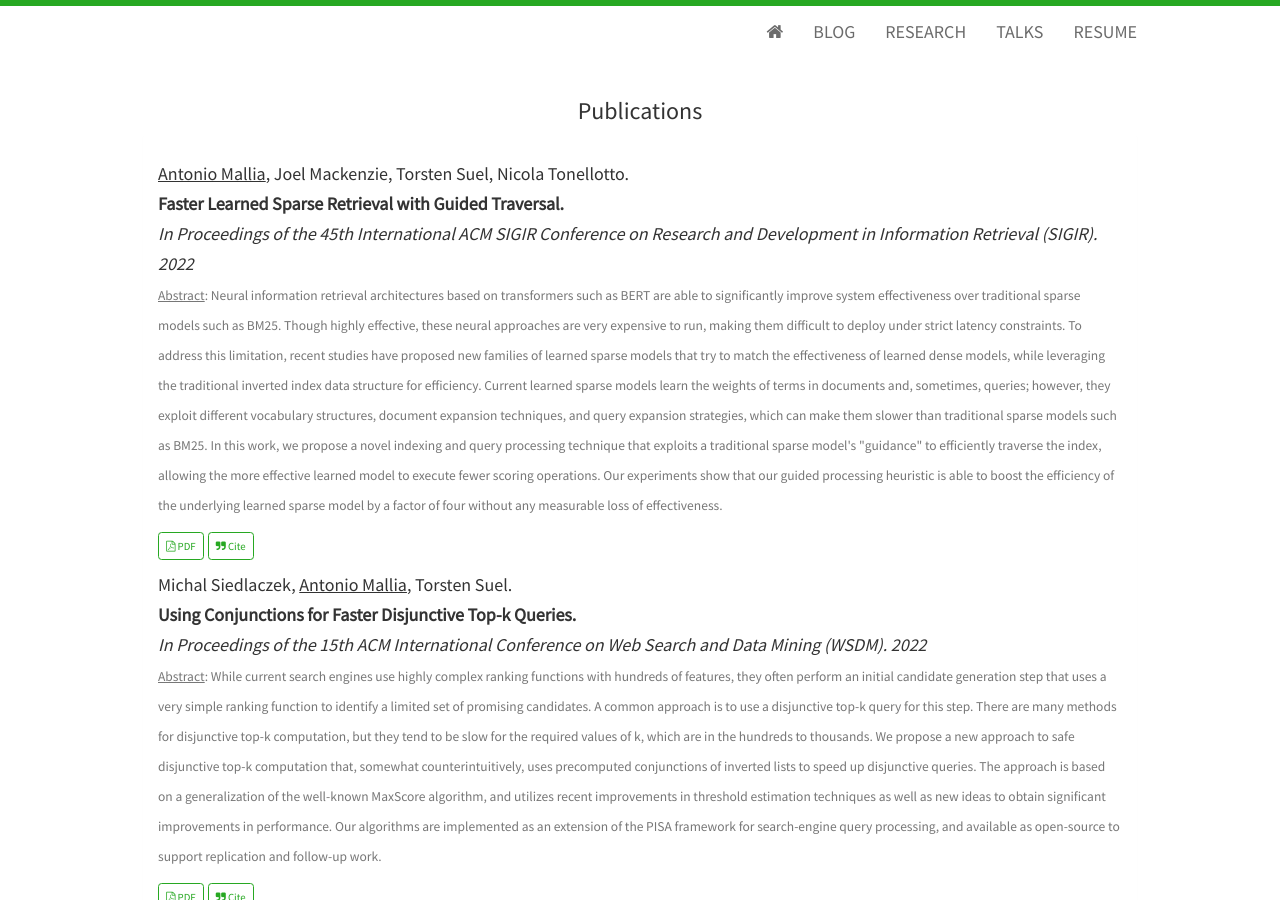
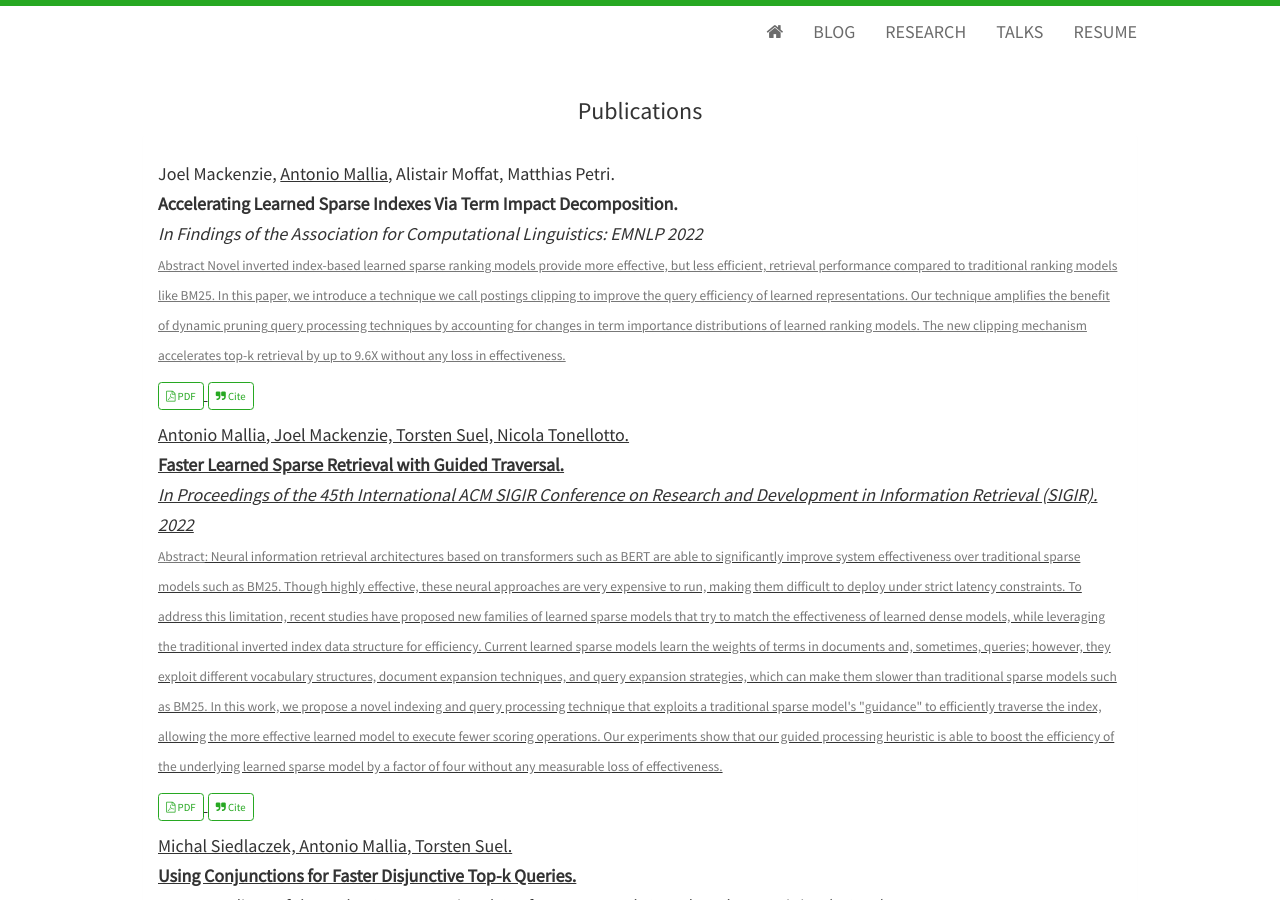
Before and after one commit to amallia/amallia.github.io, a Jekyll site: the page built from research.html, in a window 1280 px wide and 900 px high. Built offline with Jekyll 4.4.1, drawn with Linux system fonts in a browser that asks for light colours; nearby versions of some CDN libraries.

Commit message:
Update research.html

```diff
--- a/research.html
+++ b/research.html
@@ -6,6 +6,16 @@ title: Antonio Mallia's Blog
 <h3>Publications</h3>
   <div class="panel panel-default">
     <div class="panel-body">
+    <h5>
+            <span class="paper-authors">Joel Mackenzie, <u>Antonio Mallia</u>, Alistair Moffat, Matthias Petri.</span>
+            <span class="paper-title">Accelerating Learned Sparse Indexes Via Term Impact Decomposition.</span>
+            <span class="paper-publisher">In Findings of the Association for Computational Linguistics: EMNLP 2022</span>
+            <p> <small><u>Abstract
+Novel inverted index-based learned sparse ranking models provide more effective, but less efficient, retrieval performance compared to traditional ranking models like BM25. In this paper, we introduce a technique we call postings clipping to improve the query efficiency of learned representations. Our technique amplifies the benefit of dynamic pruning query processing techniques by accounting for changes in term importance distributions of learned ranking models. The new clipping mechanism accelerates top-k retrieval by up to 9.6X without any loss in effectiveness.
+            </small></p>
+	    <a class="btn btn-outline-primary btn-sm" href="{{ site.url }}/uploads/EMNLP22.pdf" target="_blank" rel="noopener"><i class="fa fa-file-pdf-o" aria-hidden="true"></i> PDF</a>
+            <a class="btn btn-outline-primary btn-sm js-cite-modal" data-filename="/uploads/EMNLP22.bib"><i class="fa fa-quote-right"></i> Cite</a>
+    </h5>
     <h5>
             <span class="paper-authors"><u>Antonio Mallia</u>, Joel Mackenzie, Torsten Suel, Nicola Tonellotto.</span>
             <span class="paper-title">Faster Learned Sparse Retrieval with Guided Traversal.</span>
```
